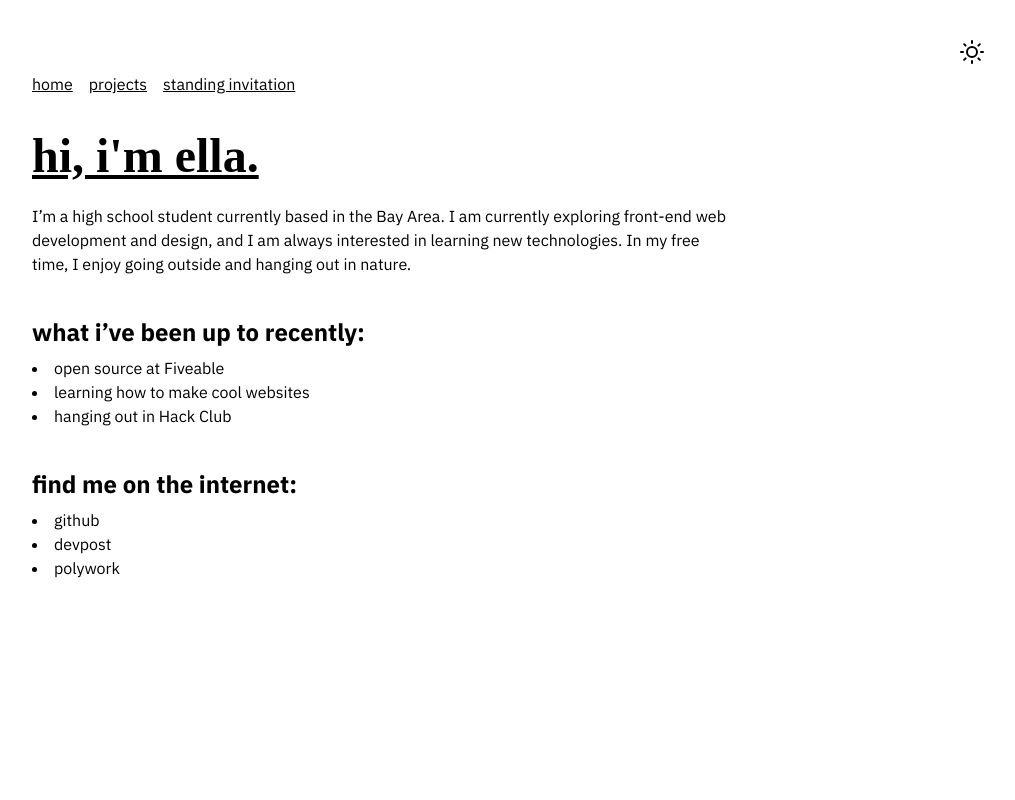
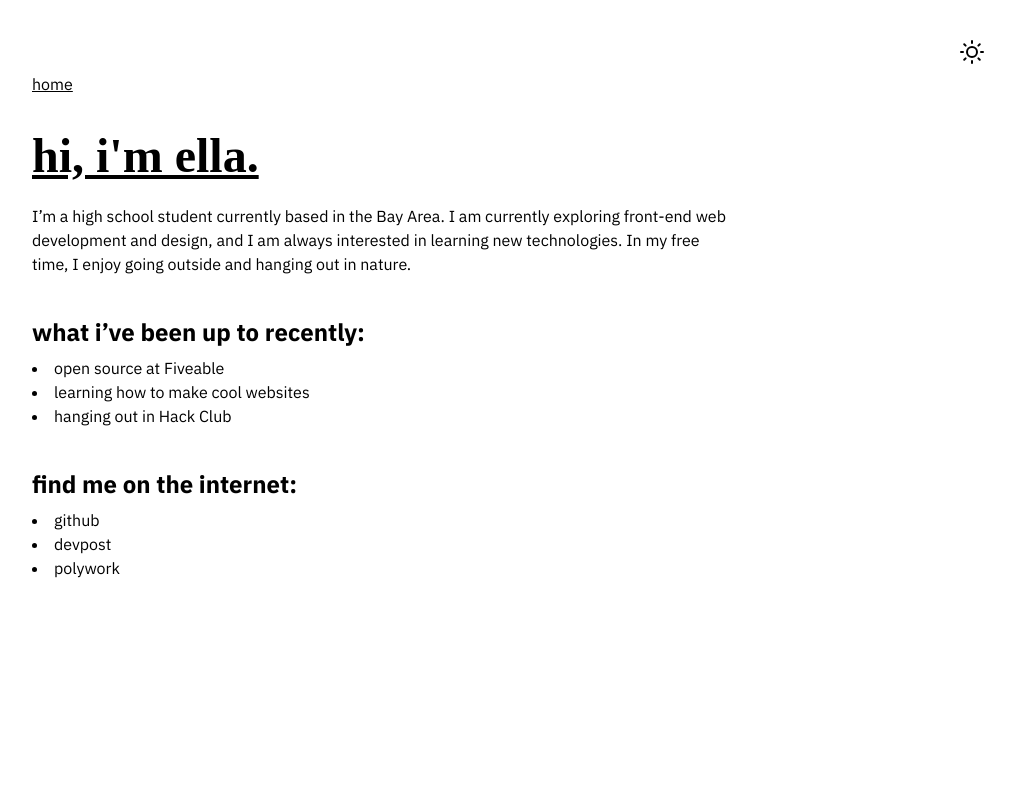
Before and after one commit to exu3/site, a Next.js app: page / in a window 1280 px wide. Shown: the top 800 px of the page, without its empty margins (256-1271 px from the left). Built offline with nearby package versions, Linux system fonts and the light colour scheme; a web font is replaced by a local one.

Commit message:
disable links

```diff
--- a/components/nav.tsx
+++ b/components/nav.tsx
@@ -2,8 +2,8 @@ import Link from "next/link";
 
 const links = [
   { name: "home", destination: "/" },
-  { name: "projects", destination: "/projects" },
-  { name: "standing invitation", destination: "/invitation" },
+//   { name: "projects", destination: "/projects" },
+//   { name: "standing invitation", destination: "/invitation" },
 ];
 
 export default function Nav(): JSX.Element {
```
